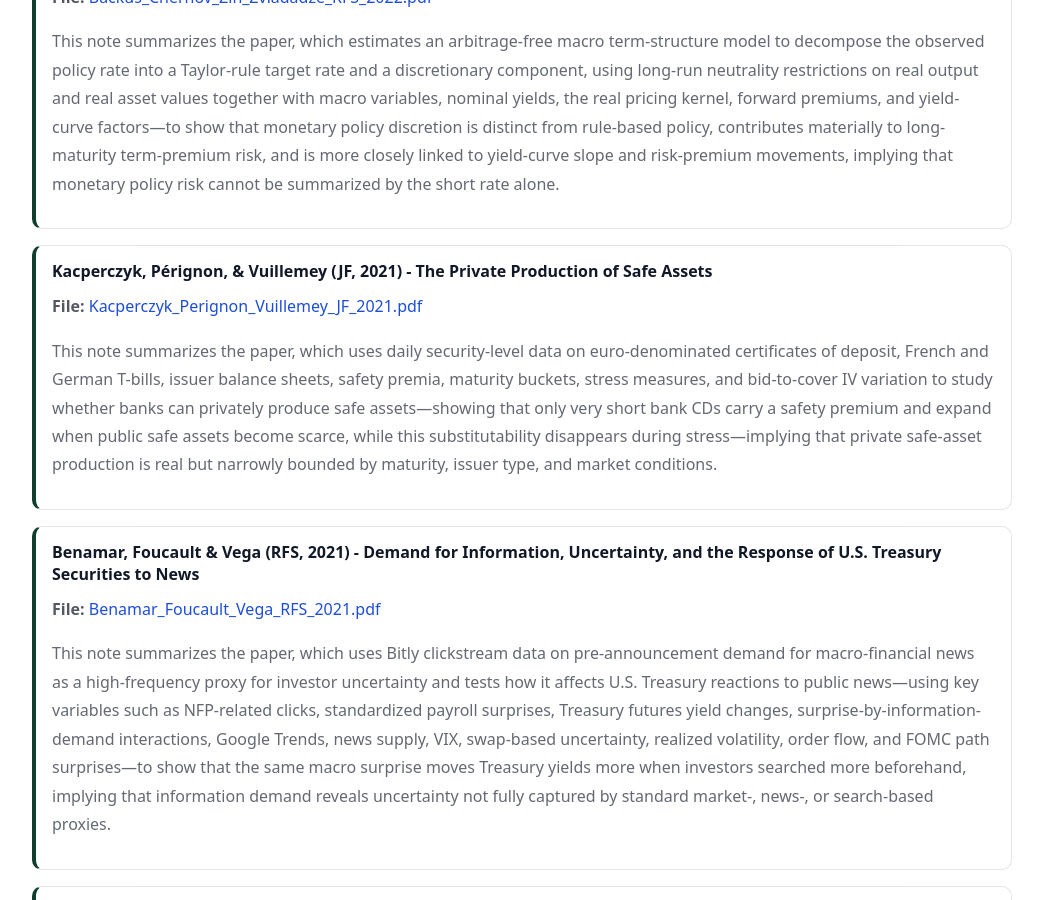
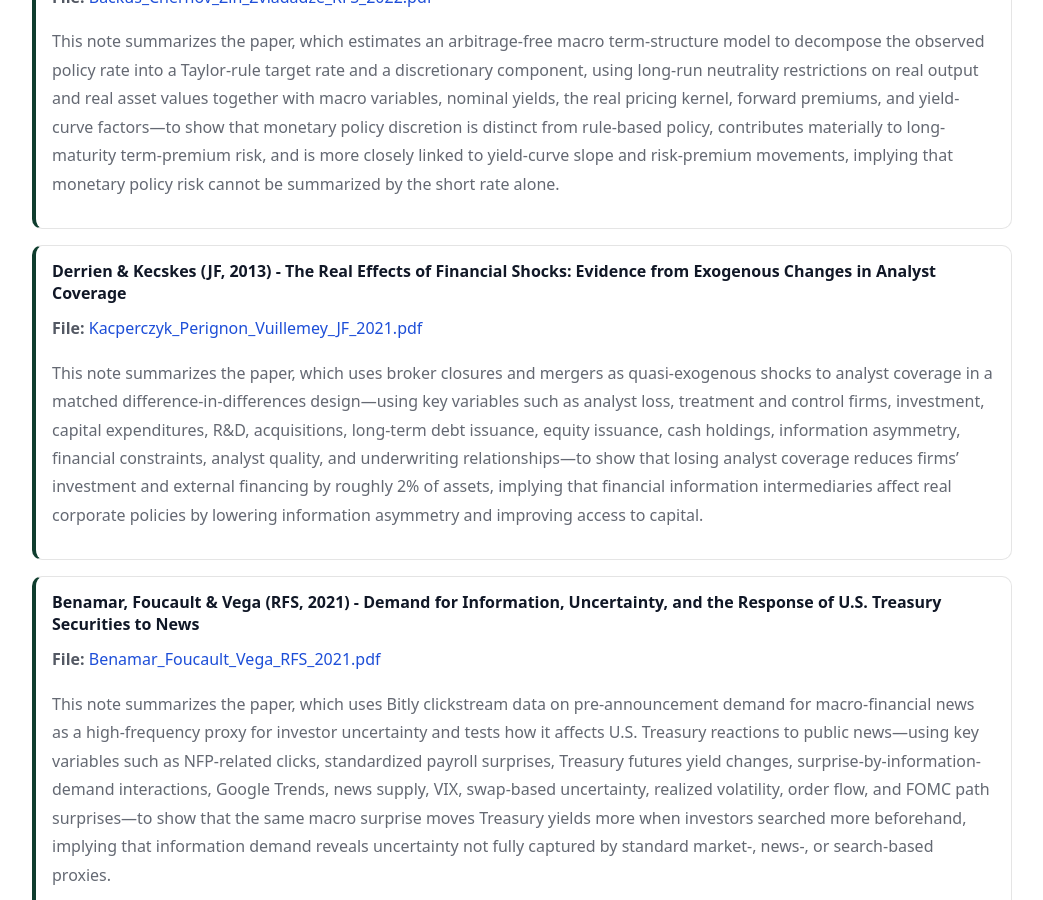
Before and after one commit to yaxinzn/study-archive, a Jekyll site: the page built from reading/index.md, in a window 1280 px wide and 900 px high, scrolled down 1076 px. Shown: the whole window, without its empty margins (118-1161 px from the left). Built offline with Jekyll 4.4.1, drawn with Linux system fonts in a browser that asks for light colours.

Commit message:
Reading: add/update Kacperczyk_Perignon_Vuillemey_JF_2021.pdf

```diff
--- a/_data/reading.yml
+++ b/_data/reading.yml
@@ -10,9 +10,9 @@
   file: "Backus_Chernov_Zin_Zviadadze_RFS_2022.pdf"
   desc: "This note summarizes the paper, which estimates an arbitrage-free macro term-structure model to decompose the observed policy rate into a Taylor-rule target rate and a discretionary component, using long-run neutrality restrictions on real output and real asset values together with macro variables, nominal yields, the real pricing kernel, forward premiums, and yield-curve factors—to show that monetary policy discretion is distinct from rule-based policy, contributes materially to long-maturity term-premium risk, and is more closely linked to yield-curve slope and risk-premium movements, implying that monetary policy risk cannot be summarized by the short rate alone."
 
-- title: "Kacperczyk, Pérignon, & Vuillemey (JF, 2021) - The Private Production of Safe Assets"
+- title: "Derrien & Kecskes (JF, 2013) - The Real Effects of Financial Shocks: Evidence from Exogenous Changes in Analyst Coverage"
   file: "Kacperczyk_Perignon_Vuillemey_JF_2021.pdf"
-  desc: "This note summarizes the paper, which uses daily security-level data on euro-denominated certificates of deposit, French and German T-bills, issuer balance sheets, safety premia, maturity buckets, stress measures, and bid-to-cover IV variation to study whether banks can privately produce safe assets—showing that only very short bank CDs carry a safety premium and expand when public safe assets become scarce, while this substitutability disappears during stress—implying that private safe-asset production is real but narrowly bounded by maturity, issuer type, and market conditions."
+  desc: "This note summarizes the paper, which uses broker closures and mergers as quasi-exogenous shocks to analyst coverage in a matched difference-in-differences design—using key variables such as analyst loss, treatment and control firms, investment, capital expenditures, R&D, acquisitions, long-term debt issuance, equity issuance, cash holdings, information asymmetry, financial constraints, analyst quality, and underwriting relationships—to show that losing analyst coverage reduces firms’ investment and external financing by roughly 2% of assets, implying that financial information intermediaries affect real corporate policies by lowering information asymmetry and improving access to capital."
 
 - title: "Benamar, Foucault & Vega (RFS, 2021) - Demand for Information, Uncertainty, and the Response of U.S. Treasury Securities to News"
   file: "Benamar_Foucault_Vega_RFS_2021.pdf"
```
